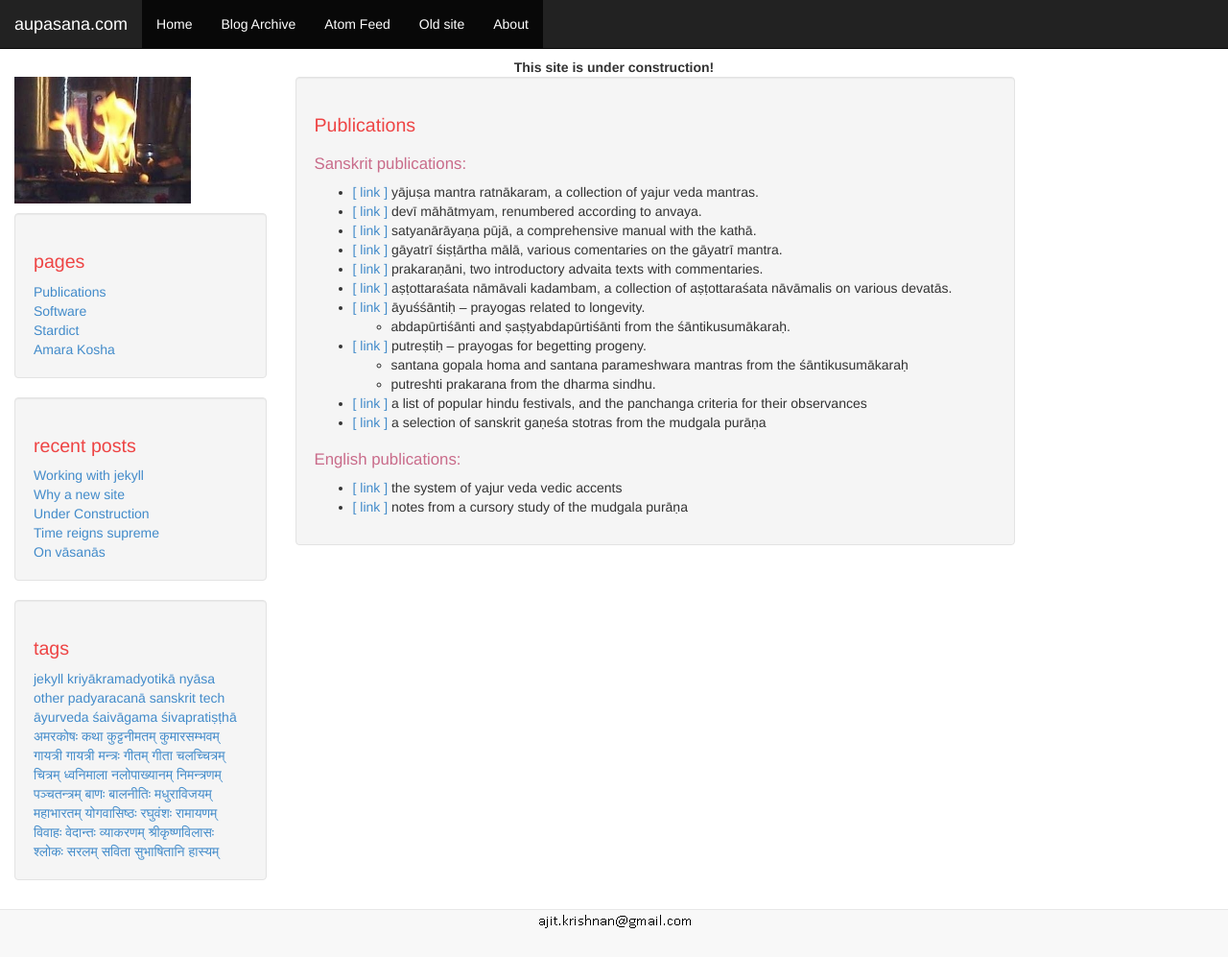
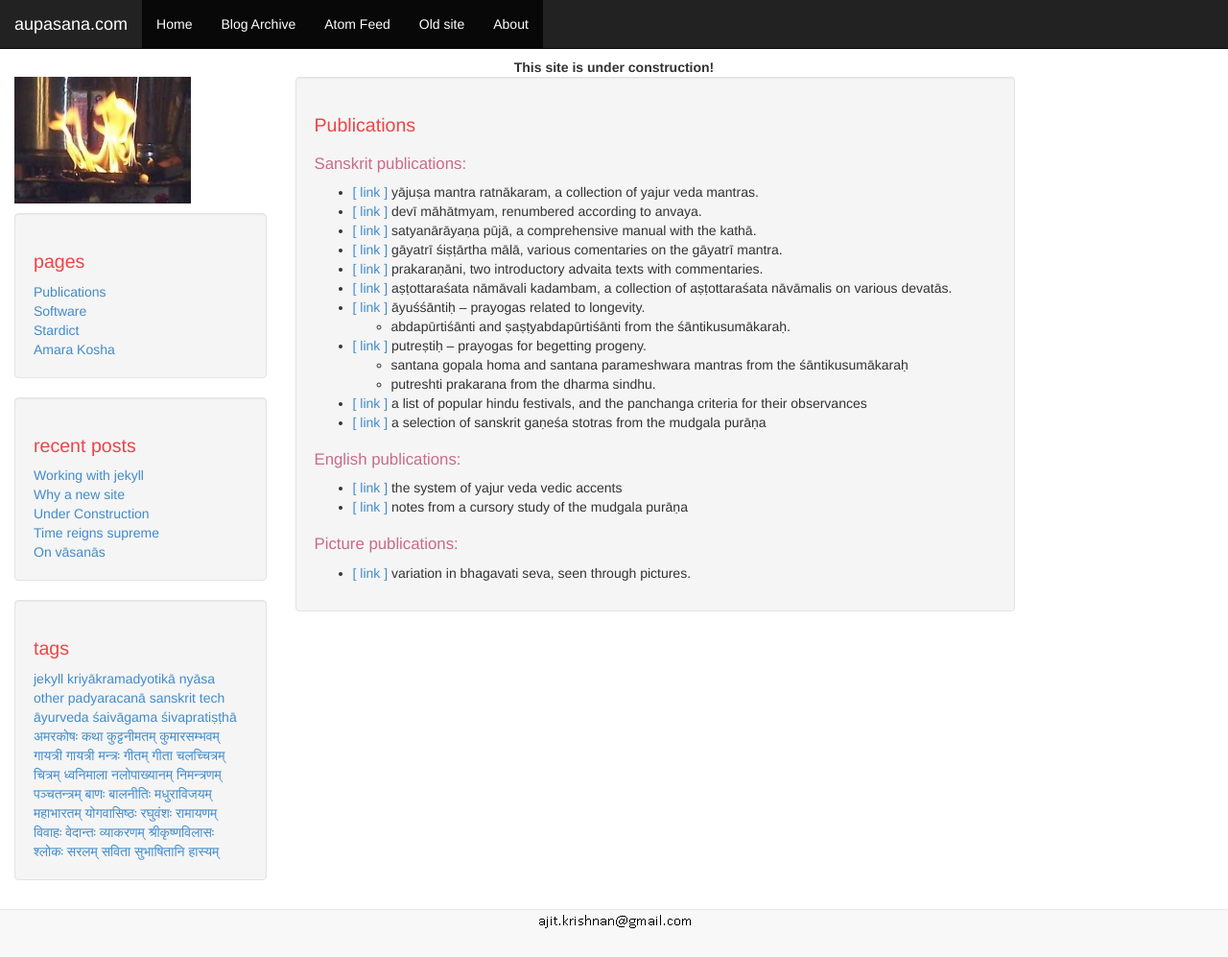
Before and after one commit to aupasana/aupasana.github.io, a Jekyll site: the page built from pages/publications.md, in a window 1280 px wide and 997 px high. Shown: the whole window at 96% size. Built offline with Jekyll 4.4.1, drawn with Linux system fonts in a browser that asks for light colours; comment, search, counter and statistics services are not loaded.

Commit message:
publications.md: Add bhagavati seva picture document

```diff
--- a/pages/publications.md
+++ b/pages/publications.md
@@ -35,3 +35,9 @@ title: Publications
 	the system of yajur veda vedic accents
 * [[ link ]]({{site.filecabinet}}/publications/mudgala_vidya_08_11_03.pdf){:target="_blank"}
 	notes from a cursory study of the mudgala purāṇa
+
+## Picture publications:
+
+* [[ link ]][dm-bs] variation in bhagavati seva, seen through pictures.
+
+[dm-bs]: {{site.filecabinet}}/publications/bhagavatisevapictures.pdf
```
